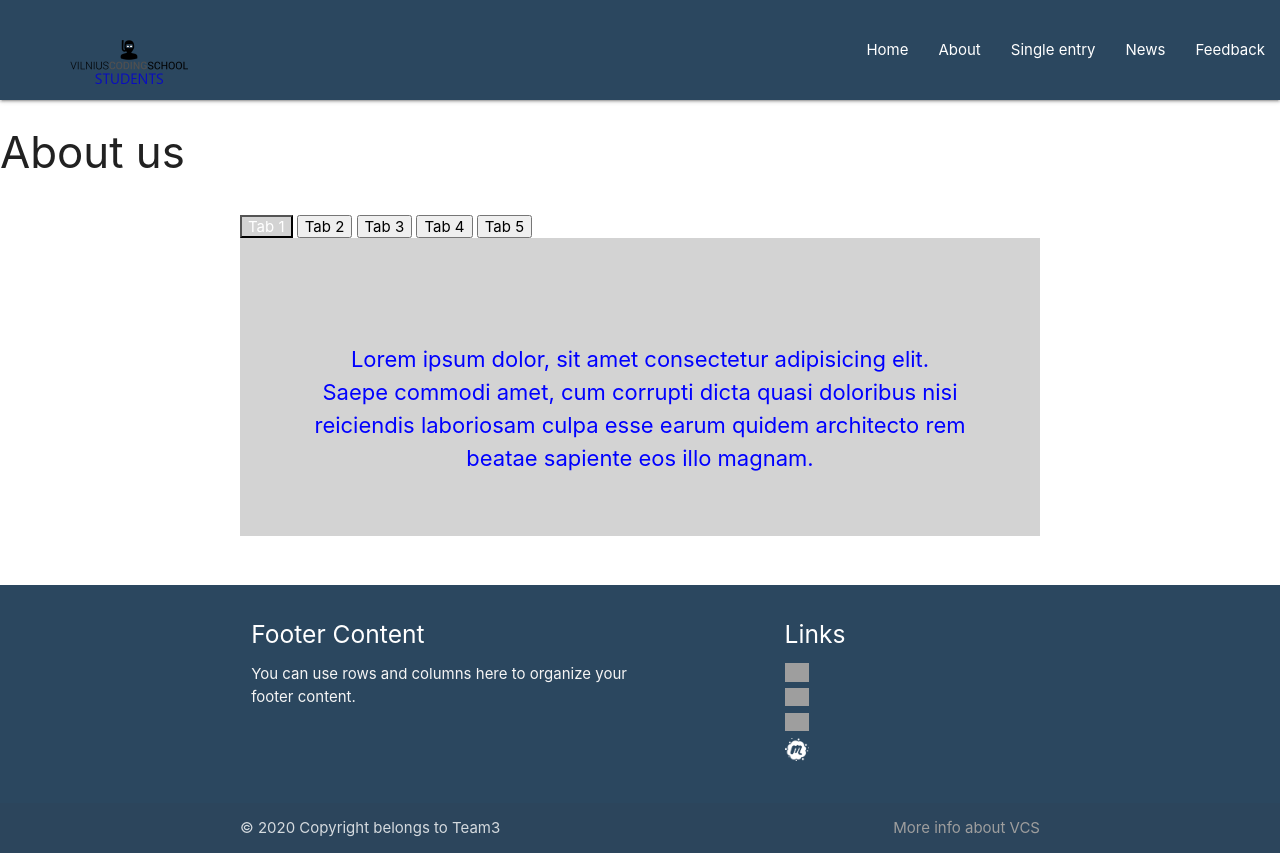
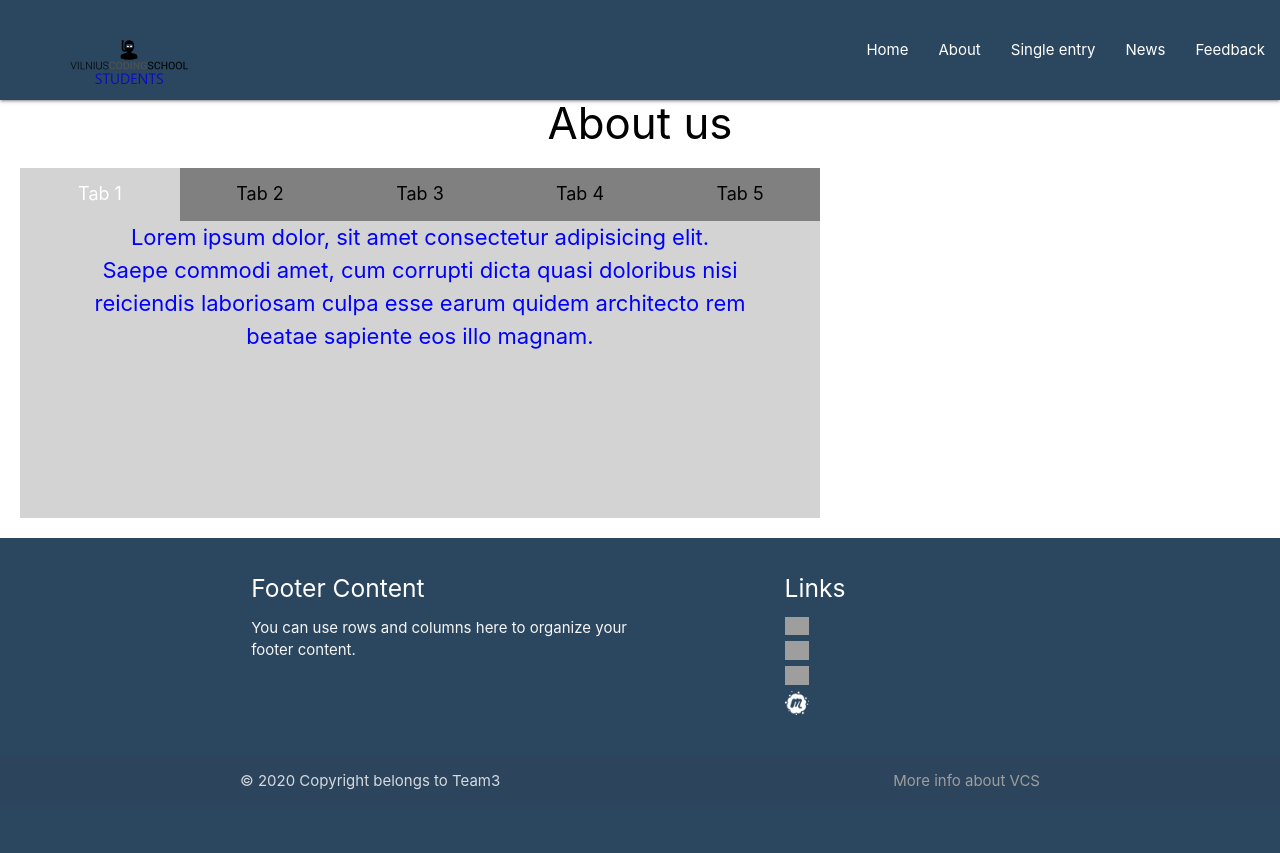
Before and after one commit to Arturasrom/grupe3, a PHP site: page /about.php in a window 1280 px wide. After the commit the page ends 790 px from the top, so only its background shows below. Run offline with PHP 8.4, Linux system fonts and the light colour scheme; grey boxes are pictures that could not be loaded.

Commit message:
dienos darbas

```diff
--- a/styles/style.css
+++ b/styles/style.css
@@ -85,28 +85,27 @@ footer .grey-text img {
 
 /* Luko stiliaus kodas: */
 
-h2{
+h3{
     text-align: center;
-    color: #2b475f;
-    position: absolute;
-    top: 10%;
+    color: black;
+    top: 120px;
     left: 50%;
-    margin: -8px;
+    margin: 0;
 }
 
 .tabContainer{
     width: 100%;
     height: 350px;
     max-width: 800px;
-    margin-left: auto;
-    margin-right: auto;
+    border-left: auto;
+    border-right: auto;
 }
 
-.tabContainer .buttoContainer {
+.tabContainer .buttonContainer {
     height: 15%;
 }
 
-.tabContainer .buttoContainer button {
+.tabContainer .buttonContainer button {
     width: 20%;
     height: 100%;
     float: left;
@@ -118,7 +117,7 @@ h2{
     background-color: grey;
 }
 
-.tabContainer .buttoContainer button:hover {
+.tabContainer .buttonContainer button:hover {
     background-color: mediumblue;
 }
 
@@ -127,7 +126,7 @@ h2{
     background-color: slategray;
     color: blue;
     text-align: center;
-    padding-top: 105px;
+
     box-sizing: border-box;
     font-size: 22px;
     display: none;
```
